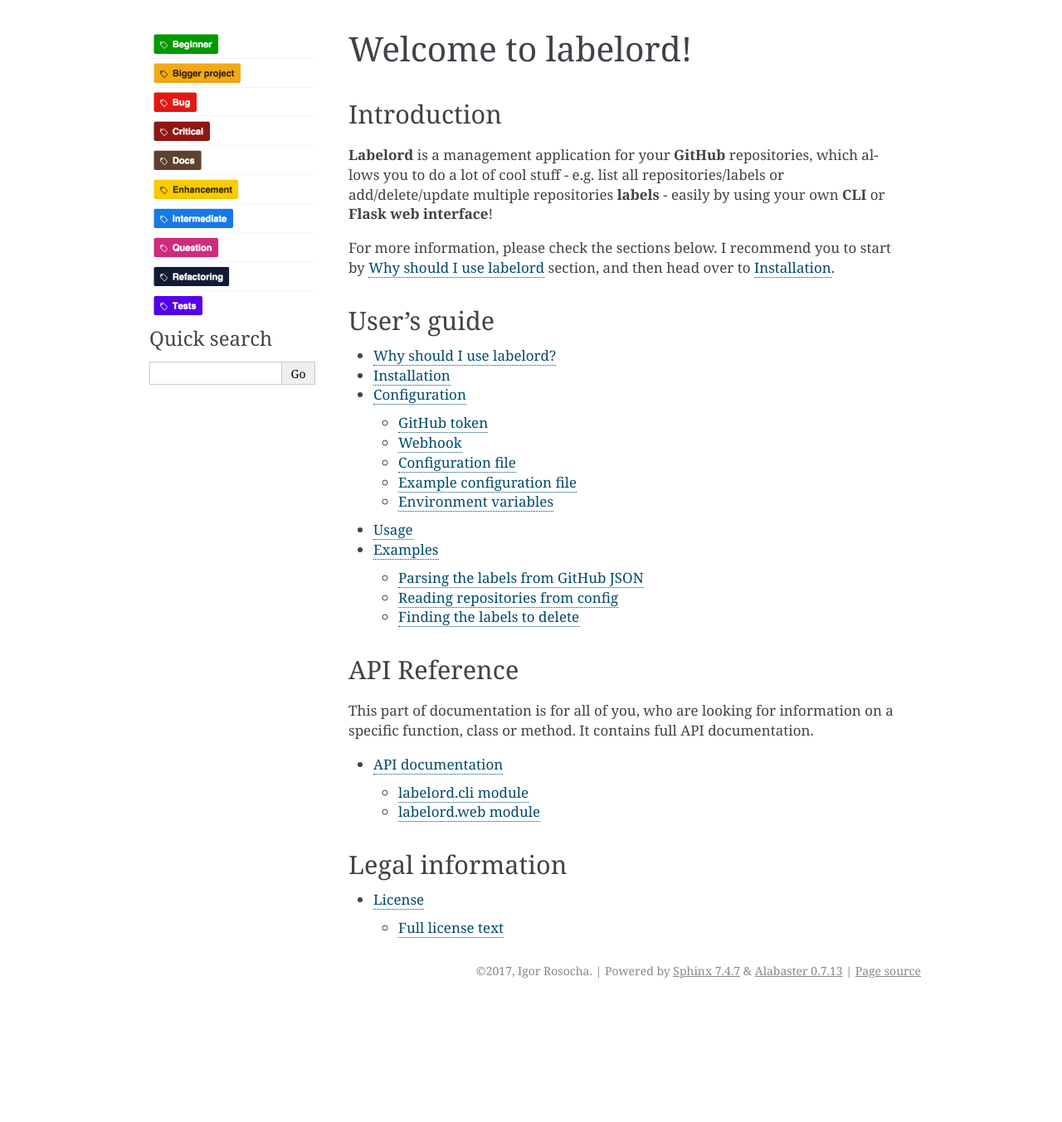
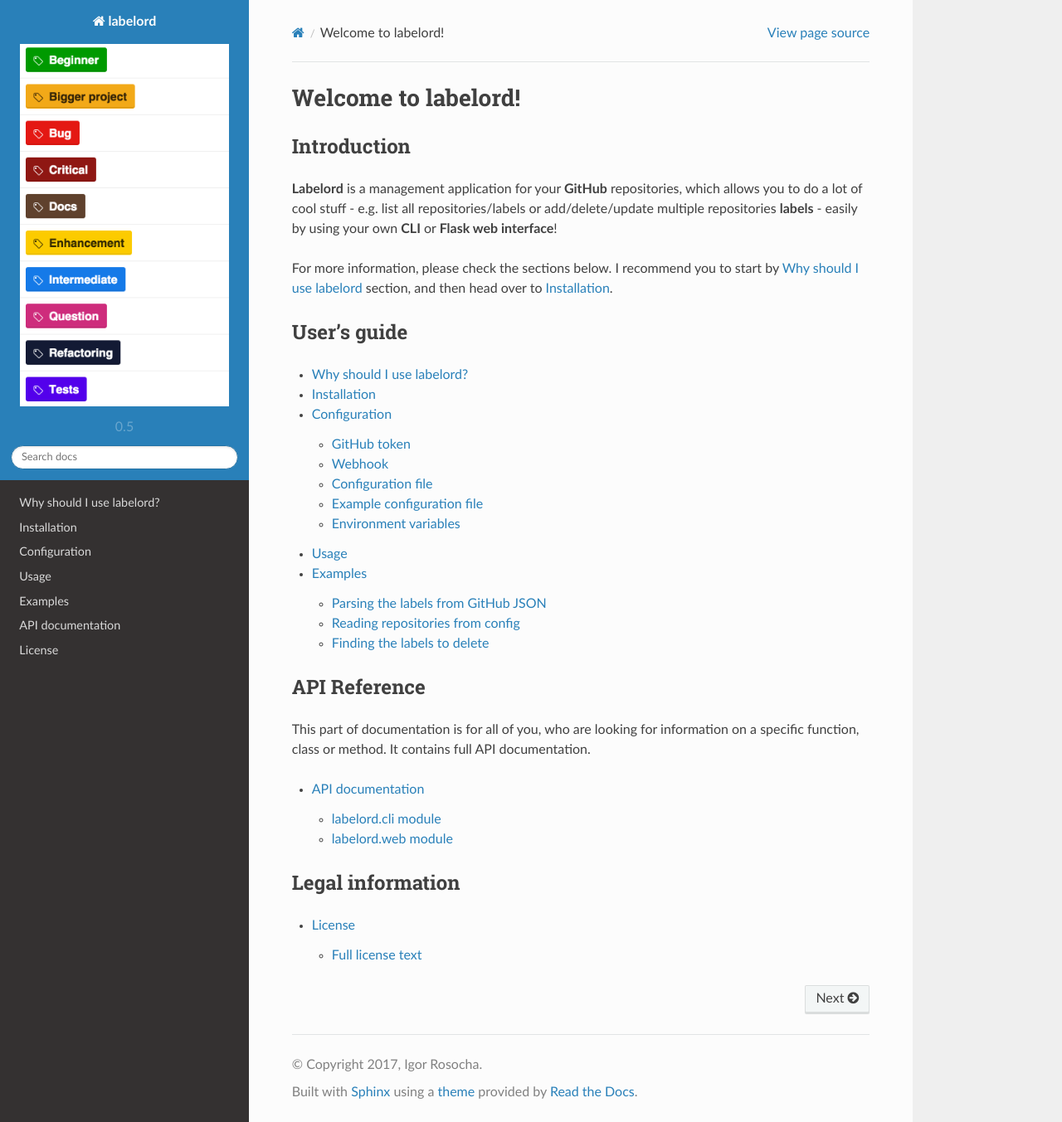
Before and after one commit to hroncok/labelord_IgorRosocha, a Sphinx documentation site: the page built from docs/index.rst, in a window 1280 px wide and 1353 px high. Shown: the whole window at 83% size. Built offline with Sphinx 7.4.7 and the Read the Docs theme 2.0.0, drawn with Linux system fonts in a browser that asks for light colours.

Commit message:
new documentation theme

```diff
--- a/docs/conf.py
+++ b/docs/conf.py
@@ -86,7 +86,8 @@
 # The theme to use for HTML and HTML Help pages.  See the documentation for
 # a list of builtin themes.
 #
-html_theme = 'alabaster'
+html_theme = "sphinx_rtd_theme"
+# html_theme = 'alabaster'
 
 # Logo
 html_logo = "_static/dr-labels.png"
--- a/setup.py
+++ b/setup.py
@@ -27,7 +27,7 @@
         'Environment :: Console',
         'Environment :: Web Environment'
     ],
-    install_requires=['Flask', 'click>=6', 'requests', 'sphinx-click'],
+    install_requires=['Flask', 'click>=6', 'requests', 'sphinx-click', 'sphinx_rtd_theme'],
     zip_safe=False,
     entry_points={
         'console_scripts': [
```
